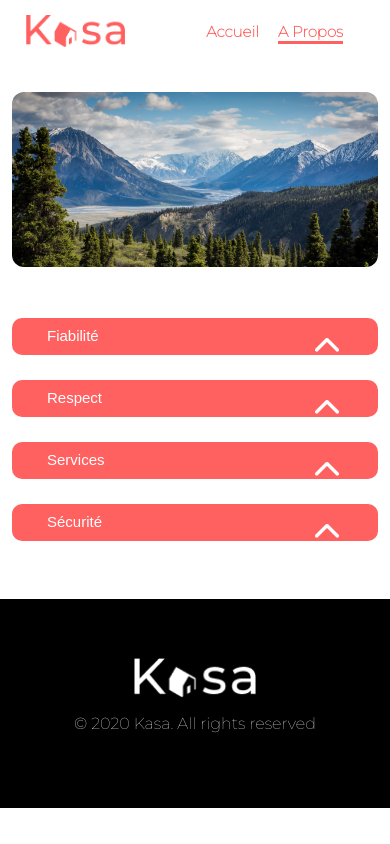
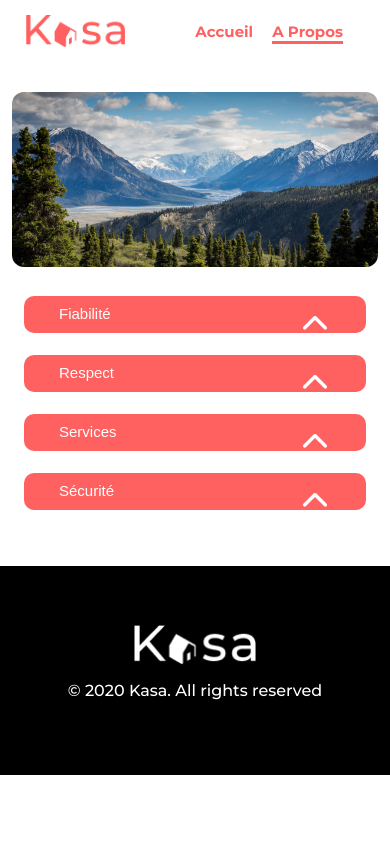
Before and after one commit to MartinDHM/Kasa-App, a React (Create React App) app in the folder kasa_app/: page /propos in a window 390 px wide. Built offline with nearby package versions, Linux system fonts and the light colour scheme; a web font is replaced by a local one.

Commit message:
importation des weight de la font-family est derniere correction sur l'apparence du site

```diff
--- a/kasa_app/public/index.html
+++ b/kasa_app/public/index.html
@@ -28,6 +28,11 @@
       href="https://fonts.googleapis.com/css2?family=Montserrat:wght@100&family=Roboto:wght@100&family=Shrikhand&display=swap"
       rel="stylesheet"
     />
+    <link rel="preconnect" href="https://fonts.gstatic.com/" crossorigin />
+    <link
+      href="https://fonts.googleapis.com/css2?family=Montserrat:wght@100;500;700&display=swap"
+      rel="stylesheet"
+    />
     <title>Kasa App</title>
   </head>
   <body>
--- a/kasa_app/src/Sass/layout/_Collapse.scss
+++ b/kasa_app/src/Sass/layout/_Collapse.scss
@@ -35,7 +35,9 @@
     margin-left: 85%;
     justify-content: center;
   }
-
+.Collapse-space {
+  padding-bottom: 4px;
+}
 
 @media (max-width: 1024px) {
   .collapse-container {
@@ -55,11 +57,11 @@
     }
   .Collapse-card {
     width: 100%;
-    margin: 25px 0 15px 0;
+    margin: 29px 0 15px 0;
     height: 37px;
     font-size: 15px;
   }
   .Collapse-space {
-    margin : 0 12px 0 12px;
+    margin : -26px 12px 0 12px;
   }
 }
--- a/kasa_app/src/Sass/layout/_HeaderFooter.scss
+++ b/kasa_app/src/Sass/layout/_HeaderFooter.scss
@@ -53,7 +53,7 @@
     justify-content: center;
     flex-direction: column;
     background-color: black;
-    margin-top: -140px;
+    margin-top: 0
 }
 
 .App-logoFooter {
@@ -88,4 +88,7 @@
   .Link {
     margin: -63px 47px 0 0;
   }
-}
+  .footer-content {
+        margin-top: -165px;
+      }
+  }
--- a/kasa_app/src/Sass/layout/_logement.scss
+++ b/kasa_app/src/Sass/layout/_logement.scss
@@ -47,7 +47,7 @@
 }
 .Host {
      color: $red;
-     margin-left: -8pc;
+     margin-left: -11pc;
     margin-top: -4pc;
 }
  .host-rating {
@@ -113,6 +113,7 @@
      font-weight: bolder;
      font-size: 12px;
      margin-left: -8pc;
+     margin-bottom: 25px;
 
 }
   }
--- a/kasa_app/src/Sass/main.css
+++ b/kasa_app/src/Sass/main.css
@@ -61,7 +61,7 @@
   justify-content: center;
   flex-direction: column;
   background-color: black;
-  margin-top: -140px;
+  margin-top: 0;
 }
 
 .App-logoFooter {
@@ -95,6 +95,9 @@
   }
   .Link {
     margin: -63px 47px 0 0;
+  }
+  .footer-content {
+    margin-top: -165px;
   }
 }
 .main-container {
@@ -313,6 +316,10 @@ a {
   justify-content: center;
 }
 
+.Collapse-space {
+  padding-bottom: 4px;
+}
+
 @media (max-width: 1024px) {
   .collapse-container {
     display: flex;
@@ -330,12 +337,12 @@ a {
   }
   .Collapse-card {
     width: 100%;
-    margin: 25px 0 15px 0;
+    margin: 29px 0 15px 0;
     height: 37px;
     font-size: 15px;
   }
   .Collapse-space {
-    margin: 0 12px 0 12px;
+    margin: -26px 12px 0 12px;
   }
 }
 .notfound {
@@ -362,19 +369,20 @@ a {
 
 .notfound-oups {
   color: #FF6060;
-  font-size: 30px;
+  font-size: 28px;
 }
 
 .notfound-noexist {
   color: #FF6060;
-  font-size: 30px;
-  margin: -85px 0px 58px 294px;
+  font-size: 26px;
+  margin: -80px 0px 58px 281px;
+  width: 100%;
 }
 
 .back-link {
   color: #FF6060;
   border-bottom: solid 1px #FF6060;
-  width: 39%;
+  width: 44%;
   margin-left: 13pc;
   font-size: 18px;
 }
@@ -384,8 +392,8 @@ a {
     height: 41pc;
   }
   .notfound-title {
-    font-size: 223px;
-    margin-top: 11pc;
+    font-size: 161px;
+    margin-top: 7pc;
   }
   .notfound-text {
     font-size: 18px;
@@ -393,22 +401,22 @@ a {
     margin-bottom: 78px;
   }
   .back-link {
-    margin: 0 0 -13px 36px;
-    width: 84%;
+    margin: 0 0 -13px 31px;
+    width: 87%;
     border-bottom: solid 1px #FF6060;
     font-size: 18px;
   }
   .notfound-oups {
     color: #FF6060;
     margin-bottom: -5px;
-    margin-left: 8pc;
+    margin-left: 5pc;
     font-size: 18px;
   }
   .notfound-noexist {
     color: #FF6060;
     margin-bottom: 50px;
     width: 108%;
-    margin-left: 6pc;
+    margin-left: 42px;
     font-size: 18px;
     margin-top: 10px;
   }
@@ -470,7 +478,7 @@ a {
 
 .Host {
   color: #FF6060;
-  margin-left: -8pc;
+  margin-left: -11pc;
   margin-top: -4pc;
 }
 
@@ -541,6 +549,7 @@ a {
     font-weight: bolder;
     font-size: 12px;
     margin-left: -8pc;
+    margin-bottom: 25px;
   }
 }
 .Carrousel {
--- a/kasa_app/src/components/a_propos/Collapse.js
+++ b/kasa_app/src/components/a_propos/Collapse.js
@@ -12,7 +12,7 @@ const Collapse = ({ title, children }) => {
   };
 
   return (
-    <div>
+    <div className='Collapse-space'>
       {/* Bouton pour contrôler l'expansion/réduction */}
       <button onClick={toggleCollapse} className="Collapse-card">
         {title}
```
Also changed, not shown: kasa_app/src/Sass/layout/_Error404.scss (+12 -13 lines), 1 other file (tests, documents, lock files or other folders).
